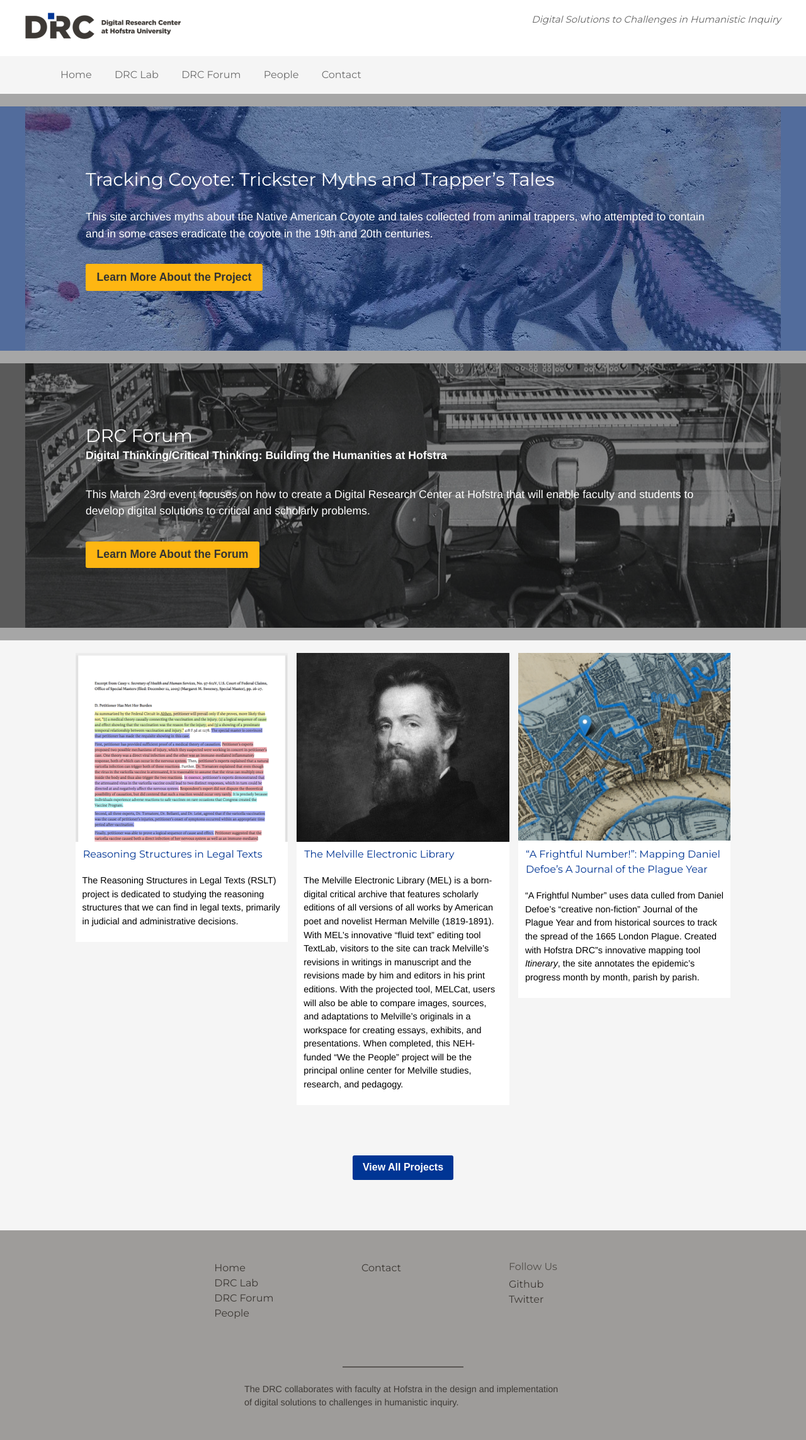
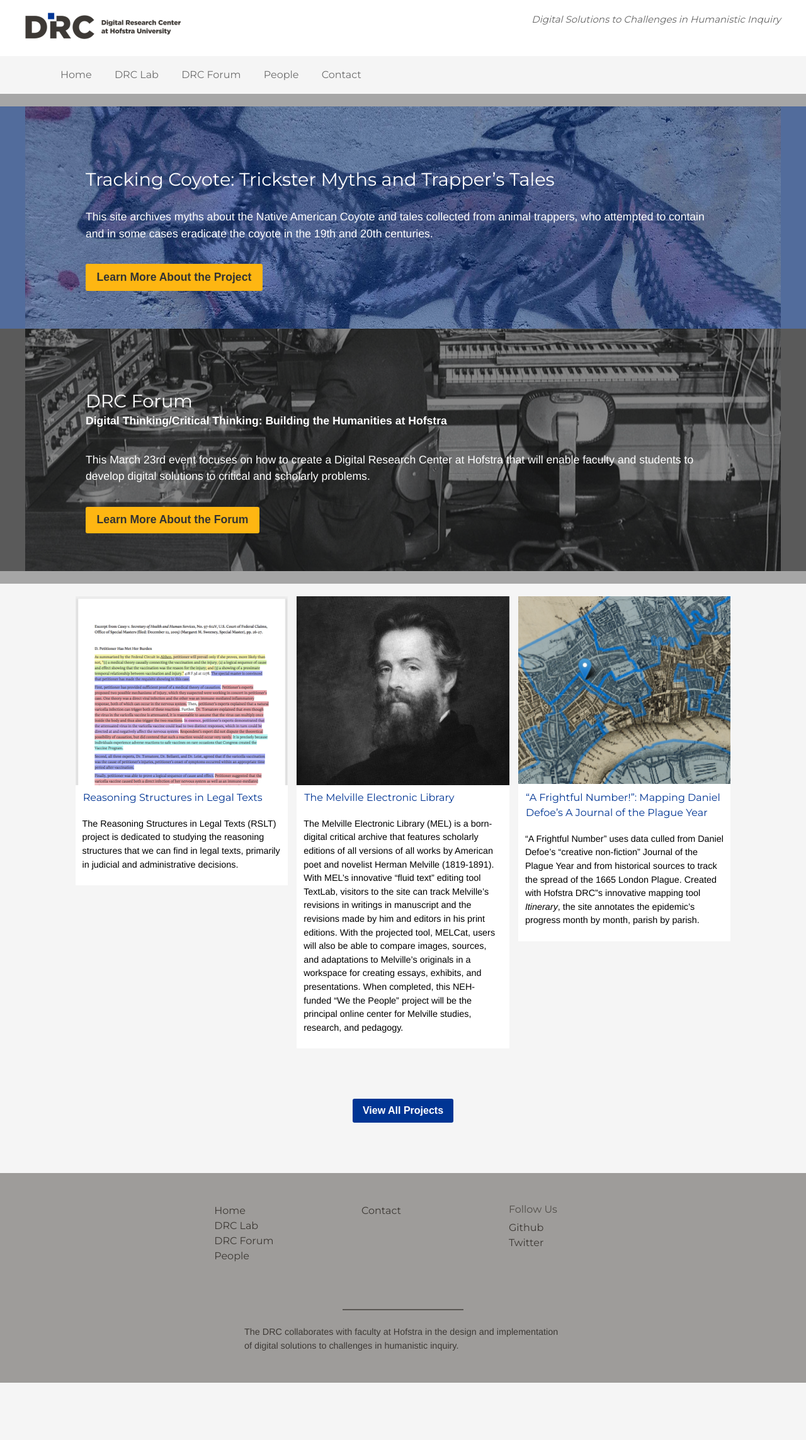
Before and after one commit to hofstra/drc, a Jekyll site: the page built from index.html, in a window 1280 px wide. Shown: the whole page at 63% size. Built offline with Jekyll 4.4.1, drawn with Linux system fonts in a browser that asks for light colours; nearby versions of some CDN libraries; after the commit the page ends 2196 px from its top, so only the background shows below that.

Commit message:
Trailing margins on inner paragraph!

```diff
--- a/_layouts/home.html
+++ b/_layouts/home.html
@@ -12,8 +12,8 @@
                 <h1>Tracking Coyote: Trickster Myths and Trapper&rsquo;s Tales</h1>
                 <p>This site archives myths about the Native American Coyote and tales collected from animal trappers, who attempted to contain and in some cases eradicate the coyote in the 19th and 20th centuries.</p>
                 <p><a href="/projects/the-myth-of-coyote.html"><button>Learn More About the Project</button></a></p>
-            </div></div></div>
-            <div class="hero-copy"><div class="hero-copy-inner"><div>
+            </div></div></div><!--
+            --><div class="hero-copy"><div class="hero-copy-inner"><div>
                 <h1>DRC Forum</h1>
                 <p class="subhead">Digital Thinking/Critical Thinking: Building the Humanities at Hofstra</p>
                 <p>This March 23rd event focuses on how to create a Digital Research Center at Hofstra that will enable faculty and students to develop digital solutions to critical and scholarly problems.</p>
--- a/_sass/_layout.scss
+++ b/_sass/_layout.scss
@@ -68,19 +68,23 @@
     .hero-inner {
         @include outer-container;
         @include clearfix;
+
         color: $hero-color;
         margin: auto;
         max-width: 1280px;
         padding-right: 0px;
+        padding-bottom: 0px;
         padding-left: 0px;
         .hero-copy:nth-of-type(1) {
             float: left;
             padding-right: 10px;
+            margin-bottom: 0 !important;
             width: 800px;
         }
         .hero-copy:nth-of-type(2) {
             float: left;
             padding-left: 10px;
+            margin-bottom: 0 !important;
             width: 480px;
         }
 
@@ -168,6 +172,9 @@
             }
             &:last-child p.subhead {
                 font-weight: bold;
+            }
+            p:last-child {
+                margin-bottom: 0;
             }
         }
 
```
